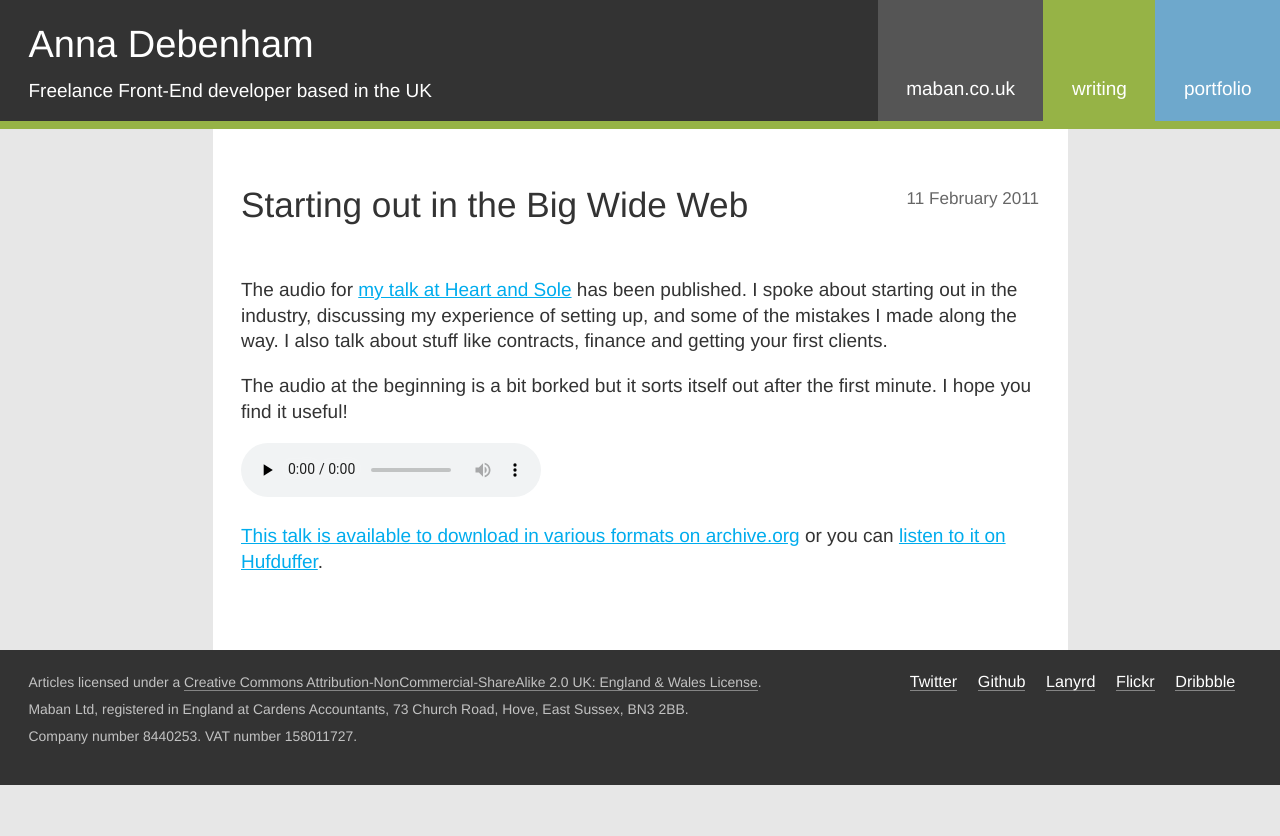
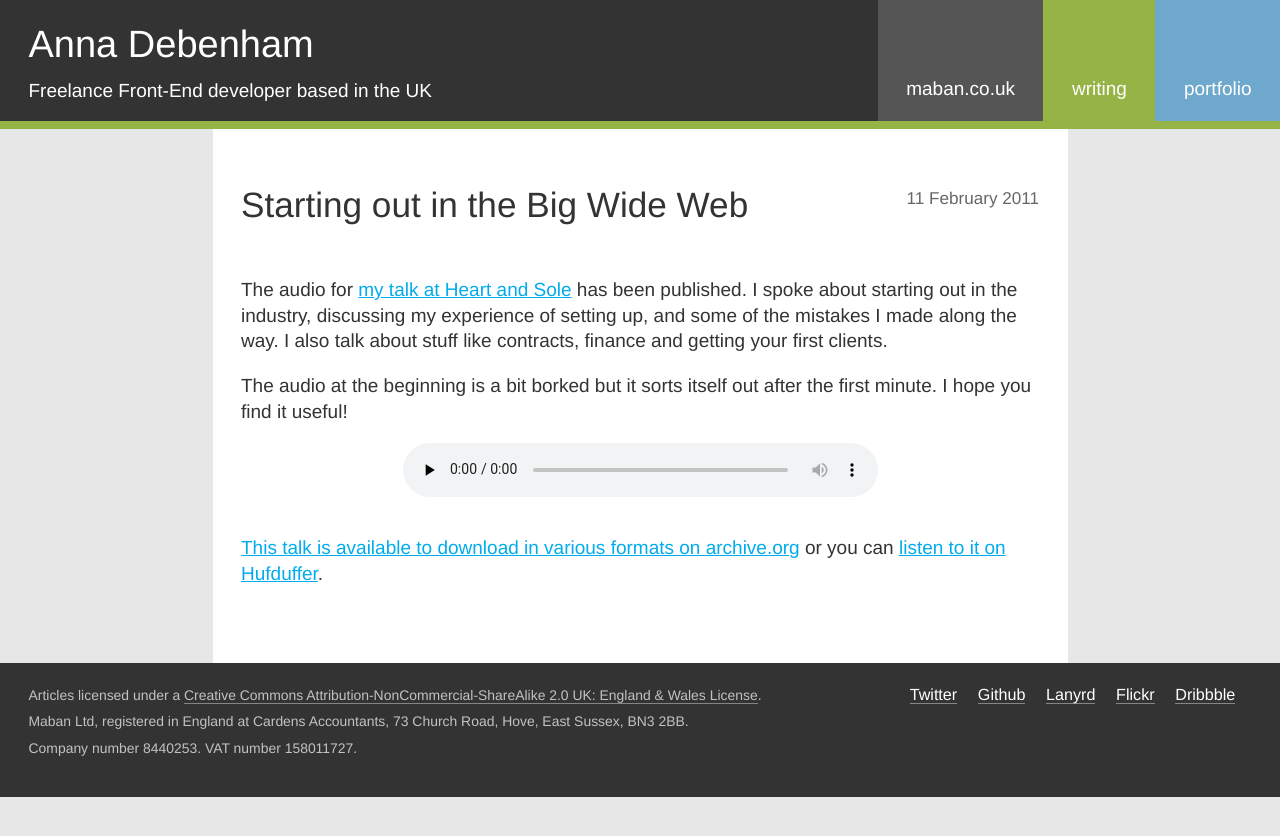
Before and after one commit to maban/maban, a Jekyll site: the page built from _posts/2011-02-11-48.html, in a window 1280 px wide. Shown: the top 836 px of the page. Built offline with Jekyll 4.4.1, drawn with Linux system fonts in a browser that asks for light colours.

Commit message:
Add media styles

```diff
--- a/style/main.css
+++ b/style/main.css
@@ -15,6 +15,7 @@ body {
 
 iframe {
     margin: 0 auto;
+    border: none;
 }
 
 h1,
@@ -54,6 +55,14 @@ a:active {
 a:hover {
 	cursor: pointer;
 	}
+
+audio {
+    margin: 1em auto 2em;
+    display: block;
+    clear: both;
+    width: 100%;
+    max-width: 25em;
+}
 
 strong {
     font-weight: 600;
@@ -120,6 +129,16 @@ figcaption {
     padding: 0 1.65em;
 }
 
+.video iframe {
+    width: 100%;
+    height: 300px;
+}
+
+@media (min-width:50em) {
+    .video iframe {
+        height: 450px;
+    }
+}
 
 
 .list-inline {
@@ -805,7 +824,8 @@ figcaption {
     margin-right: -1.5em;
 }
 
-.h-entry .full img {
+.h-entry .full img,
+.h-entry .full iframe {
     text-align: center;
     margin: 0 auto;
     display: block;
@@ -817,7 +837,7 @@ figcaption {
         margin-top: 0;
         margin-bottom: 1.5em;
         margin-right: 1em;
-        max-width: 18em;
+        max-width: 17em;
         }
 
     .h-entry time {
```
